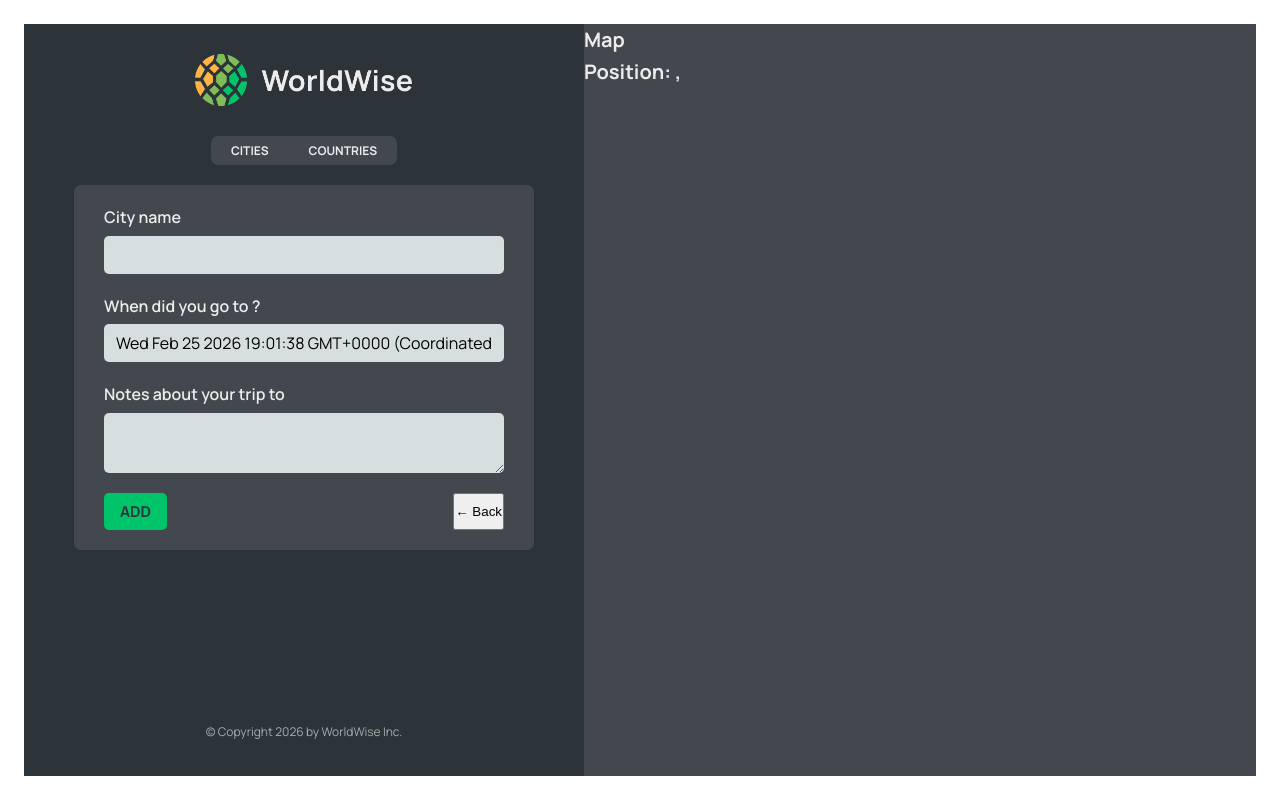
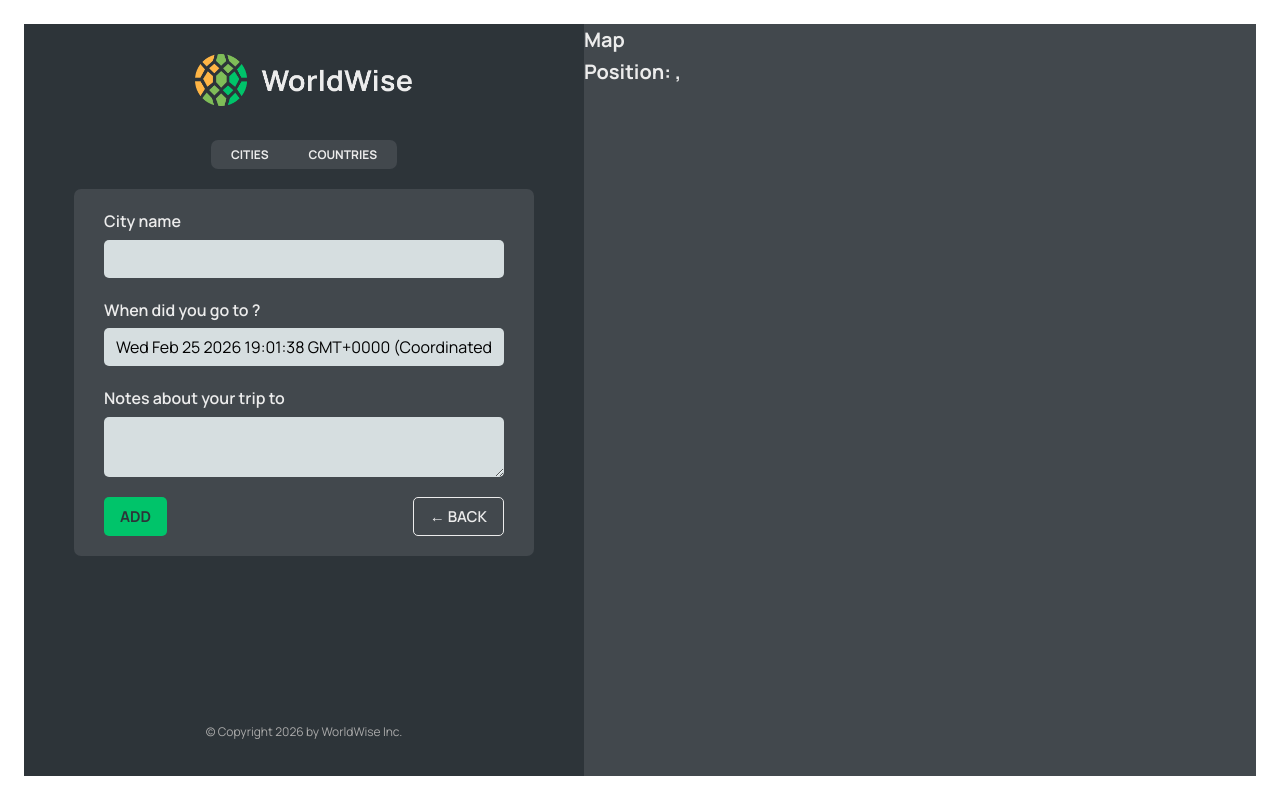
Before and after one commit to tolgahan-cali/world-wise, a React (Vite) app: page /app/form in a window 1280 px wide. Built offline with nearby package versions, Linux system fonts and the light colour scheme; data requests are answered from the project's data file.

Commit message:
custom context and hooks

```diff
--- a/src/App.jsx
+++ b/src/App.jsx
@@ -1,5 +1,5 @@
 import { useEffect, useState } from "react";
-import { BrowserRouter, Route, Routes } from "react-router-dom";
+import { BrowserRouter, Navigate, Route, Routes } from "react-router-dom";
 
 import Product from "./pages/Product";
 import Pricing from "./pages/Pricing";
@@ -46,10 +46,7 @@ function App() {
         <Route path="product" element={<Product />} />
         <Route path="pricing" element={<Pricing />} />
         <Route path="app" element={<AppLayout />}>
-          <Route
-            index
-            element={<CityList cities={cities} isLoading={isLoading} />}
-          />
+          <Route index element={<Navigate replace to="cities" />} />
           <Route
             path="cities"
             element={<CityList cities={cities} isLoading={isLoading} />}
--- a/src/components/Form.jsx
+++ b/src/components/Form.jsx
@@ -4,6 +4,7 @@ import { useState } from "react";
 
 import styles from "./Form.module.css";
 import Button from "./Button";
+import { useNavigate } from "react-router-dom";
 
 export function convertToEmoji(countryCode) {
   const codePoints = countryCode
@@ -14,6 +15,8 @@ export function convertToEmoji(countryCode) {
 }
 
 function Form() {
+  const navigate = useNavigate();
+
   const [cityName, setCityName] = useState("");
   const [country, setCountry] = useState("");
   const [date, setDate] = useState(new Date());
@@ -51,7 +54,14 @@ function Form() {
 
       <div className={styles.buttons}>
         <Button type="primary">Add</Button>
-        <button>&larr; Back</button>
+        <Button
+          type="back"
+          onClick={(e) => {
+            (e.preventDefault(), navigate(-1));
+          }}
+        >
+          &larr; Back
+        </Button>
       </div>
     </form>
   );
--- a/src/components/Sidebar.jsx
+++ b/src/components/Sidebar.jsx
@@ -1,12 +1,14 @@
 import styles from "./Sidebar.module.css";
 import Logo from "./Logo";
 import AppNav from "./AppNav";
-import { Outlet } from "react-router-dom";
+import { NavLink, Outlet } from "react-router-dom";
 
 function Sidebar() {
   return (
     <div className={styles.sidebar}>
-      <Logo />
+      <NavLink to="/">
+        <Logo />
+      </NavLink>
       <AppNav />
       <Outlet />
       <footer className={styles.footer}>
```
